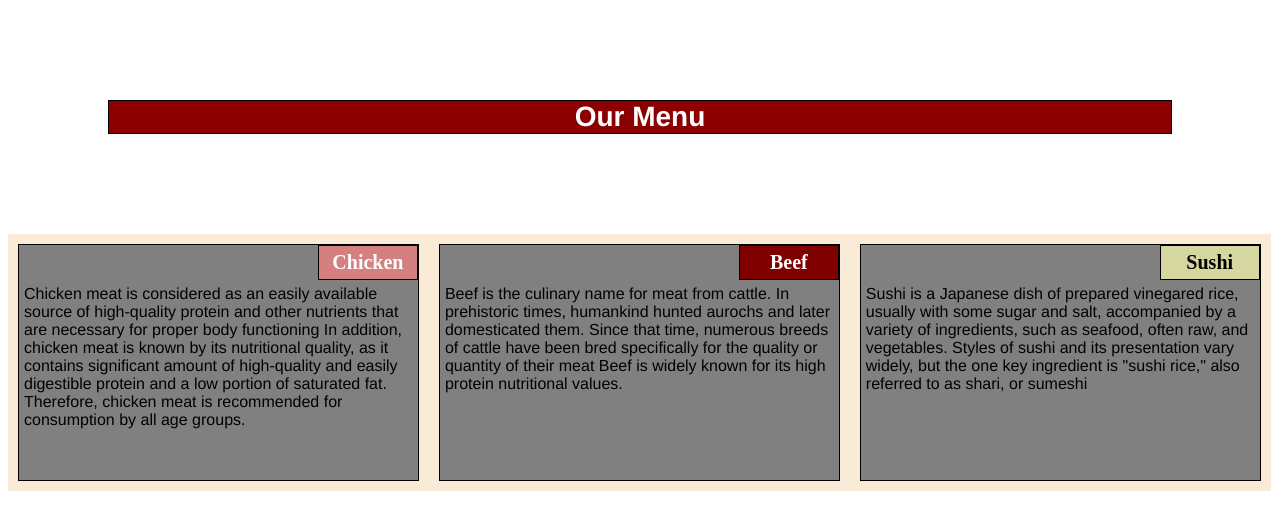
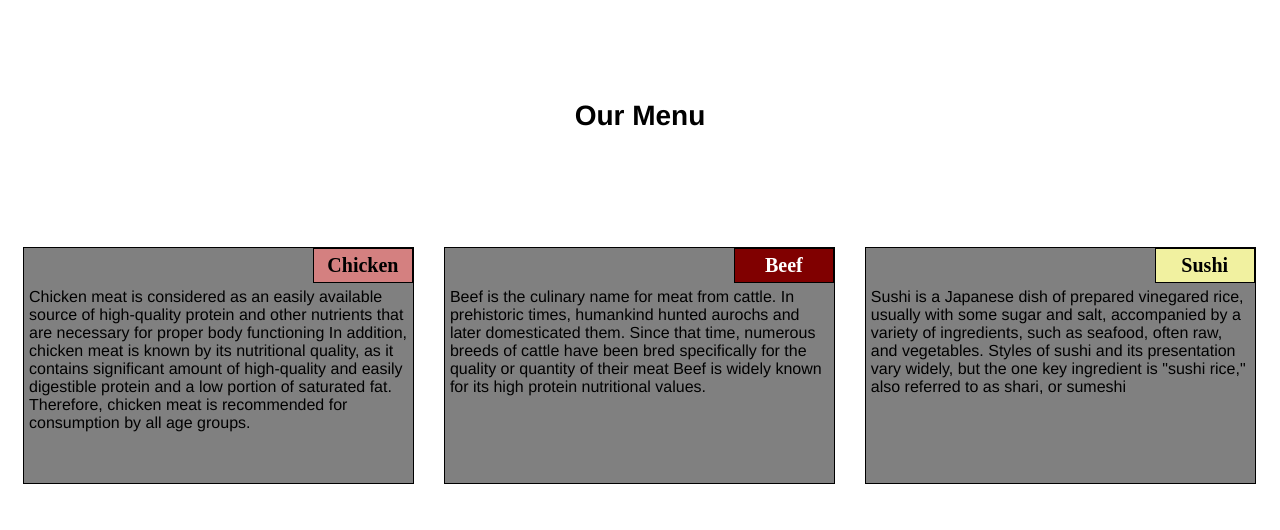
Before and after one commit to henchmotion/Coursera-test, a plain HTML site: page Module2-Solution/index.html in a window 1280 px wide. Drawn offline with Linux system fonts and the light colour scheme.

Commit message:
Update index.html

```diff
--- a/Module2-Solution/index.html
+++ b/Module2-Solution/index.html
@@ -12,19 +12,15 @@
         text-align: center;
         font-family: Helvetica;
         font-weight: bold;
-        color: white;
         font-size: 175%;
-        background-color: darkred;
-        border: 1px solid black;
-
      }
 
 
         section {
-        padding: 10px;
+        padding: 15px;
         width: 100%;
         position: relative;
-        background-color: antiquewhite;
+
      }
      article {
         position: relative;
@@ -34,9 +30,6 @@
         margin-left: auto;
         margin-right: auto;
         margin-bottom: auto;
-
-
-
     }
     p {
         position: relative;
@@ -52,7 +45,7 @@
         font-size: 125%;
         font-weight: bold;
         background-color: rgb(212, 128, 128);
-        color: white;
+
 
     }
 
@@ -80,7 +73,7 @@
         text-align: center;
         font-size: 125%;
         font-weight: bold;
-        background-color: rgb(214, 214, 160);
+        background-color: rgb(241, 241, 160);
 
     }
 
```
